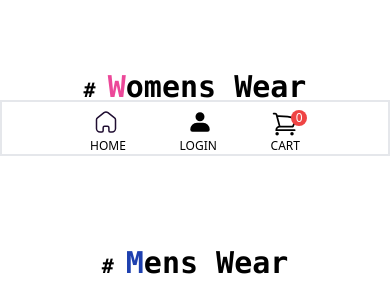
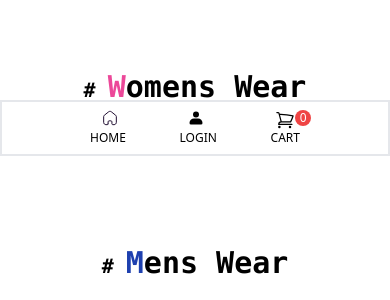
Before and after one commit to ChiragRohada7020/WhiteHouse, a Flask app: page / in a window 390 px wide. Shown: the part 688-988 px from the top of the page. Run offline with Flask 3, Linux system fonts and the light colour scheme; data that the repository does not hold is empty; style sheets or scripts are compiled from the project's sources.

Commit message:
change padding and margin

```diff
--- a/templates/each_product.html
+++ b/templates/each_product.html
@@ -22,7 +22,7 @@
 
             </div>
             <div id="nav" class="hidden  m-5 md:block">
-                <ul class="flex  flex-col md:flex-row duration-300   gap-10 text-lg md:text-xl pt-4   ">
+                <ul class="flex  flex-col md:flex-row duration-300   gap-10 text-sm md:text-xl pt-4   ">
                     <a href="{{ url_for('index') }}">
                         <li class="hover:underline decoration-orange-500 decoration-2 underline-offset-8">
                             Home
--- a/templates/fashion.html
+++ b/templates/fashion.html
@@ -364,7 +364,7 @@
     <div class="container  max-w-sm w-full rounded-lg  p-1 sm:w-1/2">
       <div class="card flex flex-col justify-center p-2 bg-white  shadow-lg">
         <div class="prod-title">
-          <p class="text-lg uppercase text-gray-900 font-bold">  {{i["Category"]}}</p>
+          <p class="text-base uppercase text-gray-900 font-bold">  {{i["Category"]}}</p>
           <p class="uppercase text-sm text-gray-400">
             {{i["Brand"]}}
           </p>
--- a/templates/index.html
+++ b/templates/index.html
@@ -67,12 +67,12 @@
             <div id="nav" class=" md:block">
                 <ul class="flex justify-between px-20   flex-row md:flex-row duration-300   gap-10 text-lg md:text-xl    ">
                     <a class="" href="{{ url_for('index') }}" onclick="loader()" class="cursor-pointer ">
-                        <svg class="ml-1 w-6 h-6" xmlns="http://www.w3.org/2000/svg" width="24" height="24" viewBox="0 0 24 24" id="home"><path fill="none" stroke="#200E32" stroke-linecap="round" stroke-linejoin="round" stroke-width="1.5" d="M6.65721519,18.7714023 L6.65721519,15.70467 C6.65719744,14.9246392 7.29311743,14.2908272 8.08101266,14.2855921 L10.9670886,14.2855921 C11.7587434,14.2855921 12.4005063,14.9209349 12.4005063,15.70467 L12.4005063,15.70467 L12.4005063,18.7809263 C12.4003226,19.4432001 12.9342557,19.984478 13.603038,20 L15.5270886,20 C17.4451246,20 19,18.4606794 19,16.5618312 L19,16.5618312 L19,7.8378351 C18.9897577,7.09082692 18.6354747,6.38934919 18.0379747,5.93303245 L11.4577215,0.685301154 C10.3049347,-0.228433718 8.66620456,-0.228433718 7.51341772,0.685301154 L0.962025316,5.94255646 C0.362258604,6.39702249 0.00738668938,7.09966612 0,7.84735911 L0,16.5618312 C0,18.4606794 1.55487539,20 3.47291139,20 L5.39696203,20 C6.08235439,20 6.63797468,19.4499381 6.63797468,18.7714023 L6.63797468,18.7714023" transform="translate(2.5 2)"></path></svg>                        <h1 class="text-xs mt-1 font-normal hover:text-blue-800 text-center uppercase">Home</h1>
+                        <svg class="ml-3 w-4 h-4" xmlns="http://www.w3.org/2000/svg" width="24" height="24" viewBox="0 0 24 24" id="home"><path fill="none" stroke="#200E32" stroke-linecap="round" stroke-linejoin="round" stroke-width="1.5" d="M6.65721519,18.7714023 L6.65721519,15.70467 C6.65719744,14.9246392 7.29311743,14.2908272 8.08101266,14.2855921 L10.9670886,14.2855921 C11.7587434,14.2855921 12.4005063,14.9209349 12.4005063,15.70467 L12.4005063,15.70467 L12.4005063,18.7809263 C12.4003226,19.4432001 12.9342557,19.984478 13.603038,20 L15.5270886,20 C17.4451246,20 19,18.4606794 19,16.5618312 L19,16.5618312 L19,7.8378351 C18.9897577,7.09082692 18.6354747,6.38934919 18.0379747,5.93303245 L11.4577215,0.685301154 C10.3049347,-0.228433718 8.66620456,-0.228433718 7.51341772,0.685301154 L0.962025316,5.94255646 C0.362258604,6.39702249 0.00738668938,7.09966612 0,7.84735911 L0,16.5618312 C0,18.4606794 1.55487539,20 3.47291139,20 L5.39696203,20 C6.08235439,20 6.63797468,19.4499381 6.63797468,18.7714023 L6.63797468,18.7714023" transform="translate(2.5 2)"></path></svg>                        <h1 class="text-xs mt-1 font-normal hover:text-blue-800 text-center uppercase">Home</h1>
                     </a>
 
 
                     <a href="/{{login}}" class="cursor-pointer" onclick="loader()">
-                        <svg class="w-6 h-6 ml-2" xmlns="http://www.w3.org/2000/svg" viewBox="0 0 32 32" id="account"><path d="M10 9a6 6 0 1 1 6 6 6 6 0 0 1-6-6Zm16 20H6a3 3 0 0 1-3-3 9 9 0 0 1 9-9h8a9 9 0 0 1 9 9 3 3 0 0 1-3 3Z"></path></svg>                        <!-- <li class="hover:underline decoration-orange-500 decoration-2 underline-offset-8">
+                        <svg class="w-4 h-4 ml-2" xmlns="http://www.w3.org/2000/svg" viewBox="0 0 32 32" id="account"><path d="M10 9a6 6 0 1 1 6 6 6 6 0 0 1-6-6Zm16 20H6a3 3 0 0 1-3-3 9 9 0 0 1 9-9h8a9 9 0 0 1 9 9 3 3 0 0 1-3 3Z"></path></svg>                        <!-- <li class="hover:underline decoration-orange-500 decoration-2 underline-offset-8">
                            {{login}}
                         </li> -->
                         <h1 class="text-xs mt-1 text-center uppercase">{{login}}</h1>
@@ -88,7 +88,7 @@
                           <div class="t-0 absolute left-5">
                             <p class="flex h-1 w-1 items-center justify-center rounded-full bg-red-500 p-2 text-xs text-white">{{items}}</p>
                           </div>
-                          <svg xmlns="http://www.w3.org/2000/svg" fill="none" viewBox="0 0 24 24" stroke-width="1.5" stroke="currentColor" class="file:  h-7 w-7">
+                          <svg xmlns="http://www.w3.org/2000/svg" fill="none" viewBox="0 0 24 24" stroke-width="1.5" stroke="currentColor" class="file:  h-5 w-5">
                             <path stroke-linecap="round" stroke-linejoin="round" d="M2.25 3h1.386c.51 0 .955.343 1.087.835l.383 1.437M7.5 14.25a3 3 0 00-3 3h15.75m-12.75-3h11.218c1.121-2.3 2.1-4.684 2.924-7.138a60.114 60.114 0 00-16.536-1.84M7.5 14.25L5.106 5.272M6 20.25a.75.75 0 11-1.5 0 .75.75 0 011.5 0zm12.75 0a.75.75 0 11-1.5 0 .75.75 0 011.5 0z" />
                           </svg>
 
```
